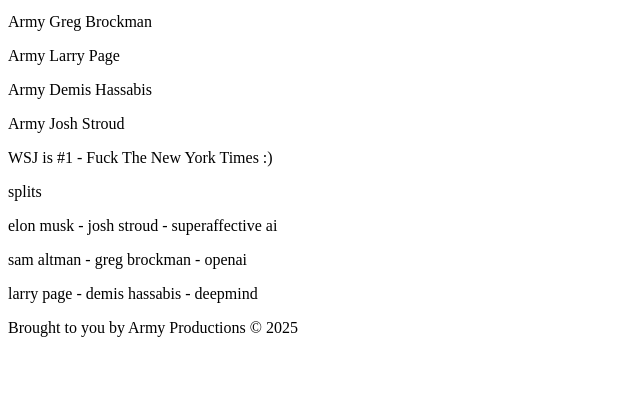
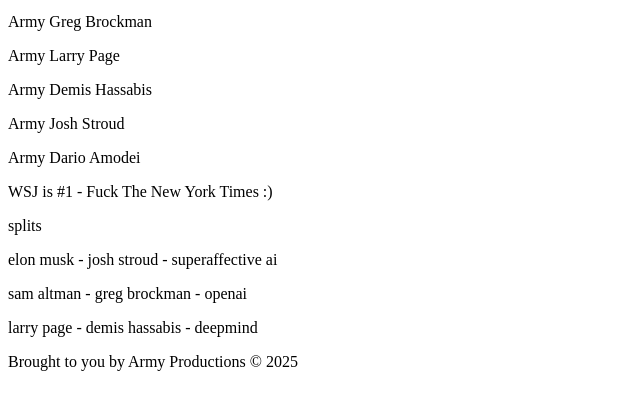
Before and after one commit to joshagilend/kings-of-ai, a plain HTML site: page index.html in a window 1280 px wide. Shown: the part 87-496 px from the top of the page, without its empty margins (0-640 px from the left). Drawn offline with Linux system fonts and the light colour scheme.

Commit message:
fuck off

```diff
--- a/index.html
+++ b/index.html
@@ -5,6 +5,7 @@
   <p>Army Larry Page</p>
   <p>Army Demis Hassabis</p>
   <p>Army Josh Stroud</p>
+  <p>Army Dario Amodei</p>
 
   <p>WSJ is #1 - Fuck The New York Times :)</p>
 
```
